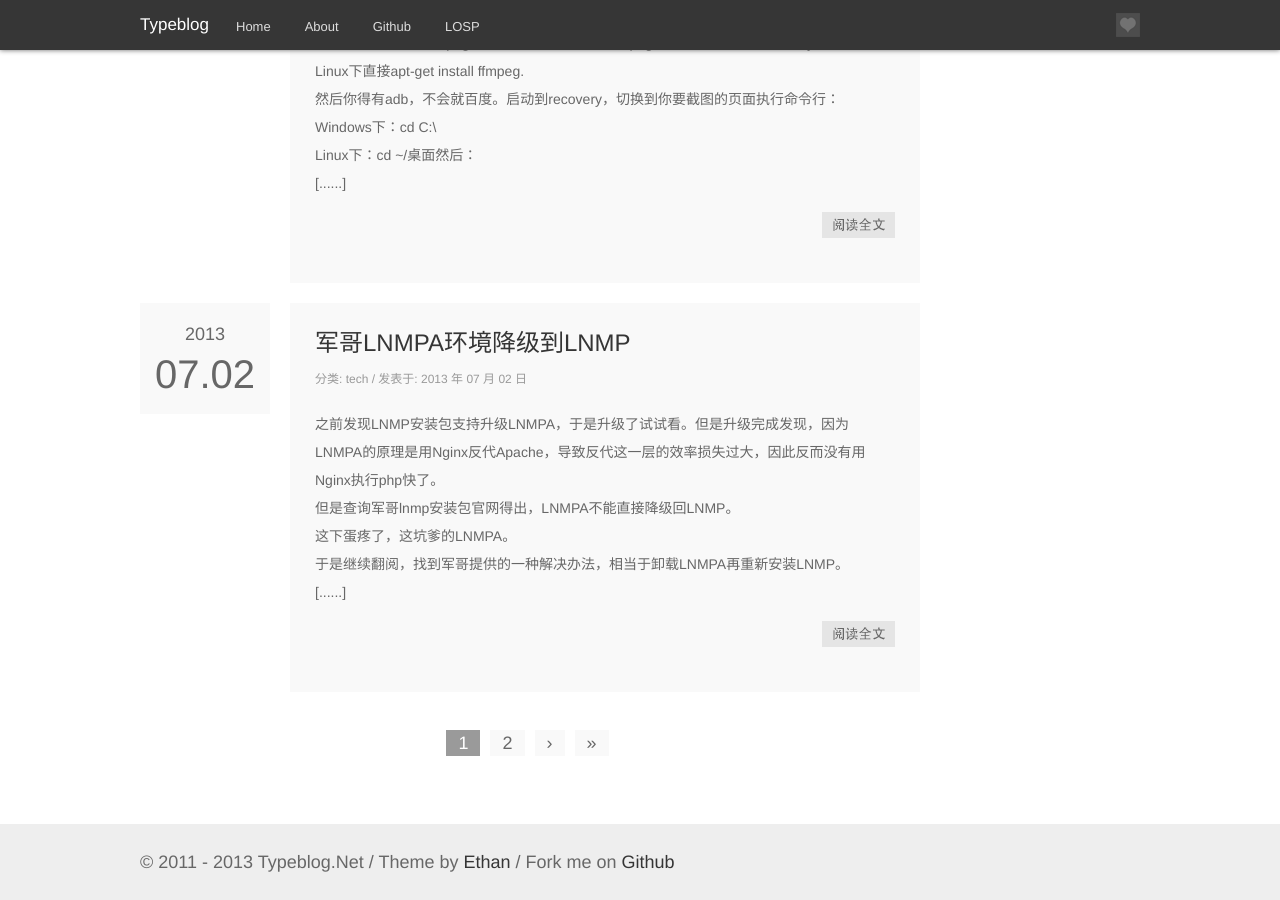
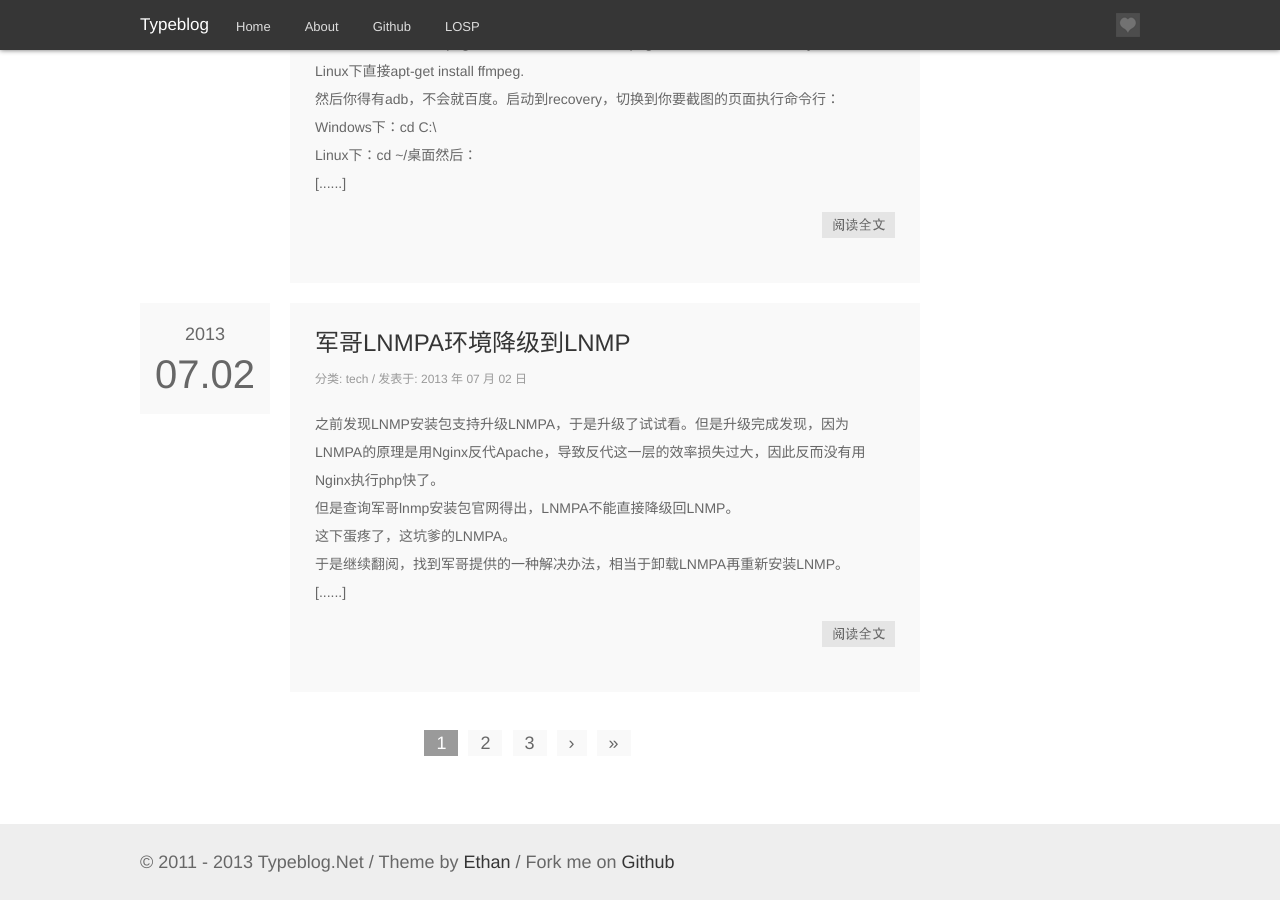
Before and after one commit to slanterns-fork/Blog, a Jekyll site: the page built from index.html, in a window 1280 px wide and 900 px high, scrolled down 1240 px. Built offline with Jekyll 4.4.1, drawn with Linux system fonts in a browser that asks for light colours; the list of posts is cut into pages by our own code.

Commit message:
fix pages navigation out of limit

```diff
--- a/index.html
+++ b/index.html
@@ -20,18 +20,28 @@
                 <a href="{{ site.baseurl }}" class="extend">«</a>
                 <a href="{{ paginator.previous_page_path }}">‹</a>
                 {% endif %}
+                {% if paginator.page <= 2 %}
                 {% if paginator.page == 1 %}
                 <a href="{{ site.baseurl }}" class="current">1</a>
                 {% else %}
                 <a href="{{ site.baseurl }}">1</a>
                 {% endif %}
-                {% for count in (2..paginator.total_pages) %}
+                {% for count in (2..3) %}
                 {% if count == paginator.page %}
                 <a href="{{ site.baseurl }}page{{ count }}" class="current">{{ count }}</a>
                 {% else %}
                 <a href="{{ site.baseurl }}page{{ count }}">{{ count }}</a>
                 {% endif %}
                 {% endfor %}
+                {% else %}
+                {% for count in (paginator.previous_page..paginator.total_pages) limit:3 %}
+                {% if count == paginator.page %}
+                <a href="{{ site.baseurl }}page{{ count }}" class="current">{{ count }}</a>
+                {% else %}
+                <a href="{{ site.baseurl }}page{{ count }}">{{ count }}</a>
+                {% endif %}
+                {% endfor %}
+                {% endif %}
                 {% if paginator.next_page %}
                 <a href="{{ paginator.next_page_path }}">›</a>
                 <a href="{{ site.baseurl }}page{{ paginator.total_pages }}" class="extend">»</a>
```
